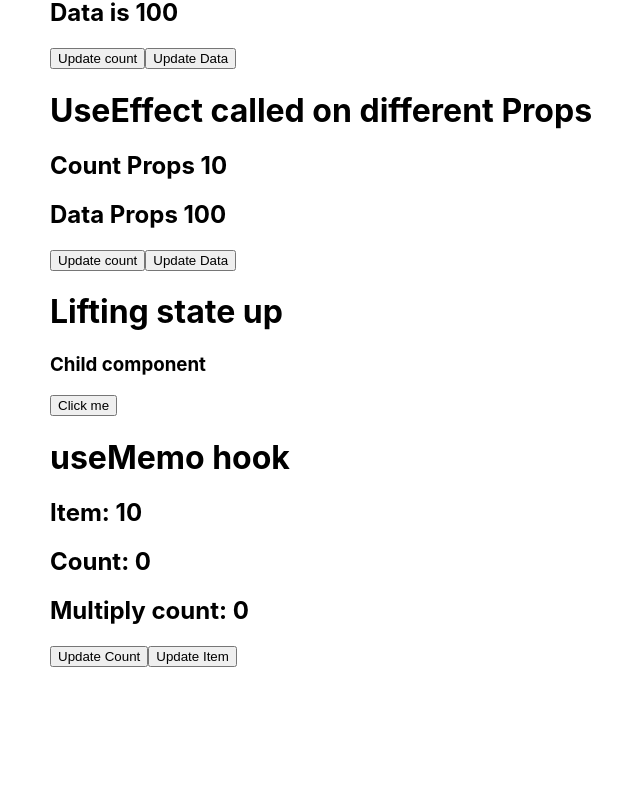
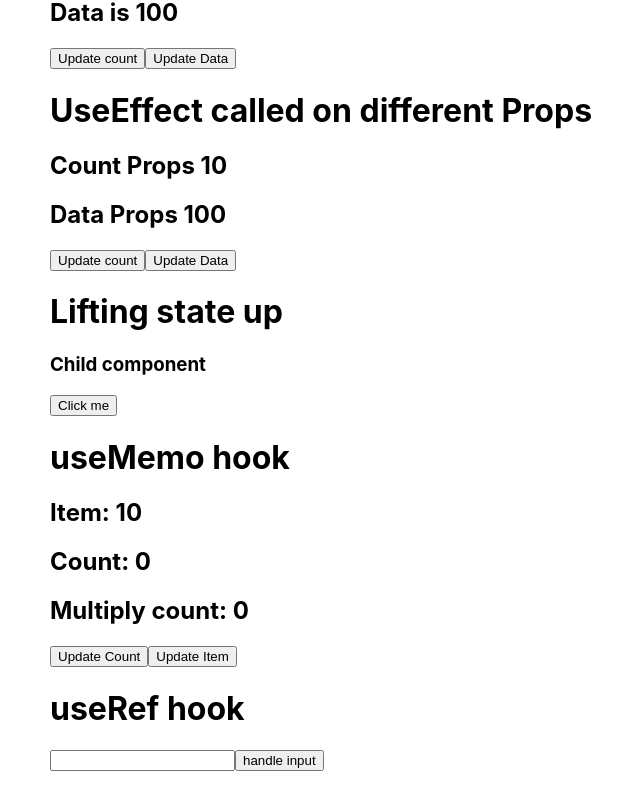
Before and after one commit to Neelam618/react-demo, a React (Create React App) app: page / in a window 1280 px wide. Shown: the part 1423-2232 px from the top of the page, without its empty margins (110-750 px from the left). Built offline with nearby package versions, Linux system fonts and the light colour scheme.

Commit message:
added useRef

```diff
--- a/src/App.js
+++ b/src/App.js
@@ -11,6 +11,7 @@
 import USeEffectOnProps from './components/useEffect/USeEffectOnProps'
 import Child from './components/Child'
 import UseMemo from './components/UseMemo'
+import UseRef from './components/UseRef'
 
 function App() {
 
@@ -52,6 +53,7 @@
       <Child data={parentData}/>
 
       <UseMemo />
+      <UseRef />
     </div>
   );
 }
--- /dev/null
+++ b/src/components/UseRef.js
@@ -0,0 +1,18 @@
+import React, {useRef} from 'react'
+
+export default function UseRef() {
+    let inputRef =useRef(null)
+    function handleInput() {
+        inputRef.current.value ="1000"
+        inputRef.current.focus()
+        inputRef.current.style.background ="pink"
+
+    }
+    return (
+        <div>
+            <h1>useRef hook</h1>
+            <input type="text" ref={inputRef}/>
+            <button onClick={handleInput}>handle input</button>
+        </div>
+    )
+}
```
